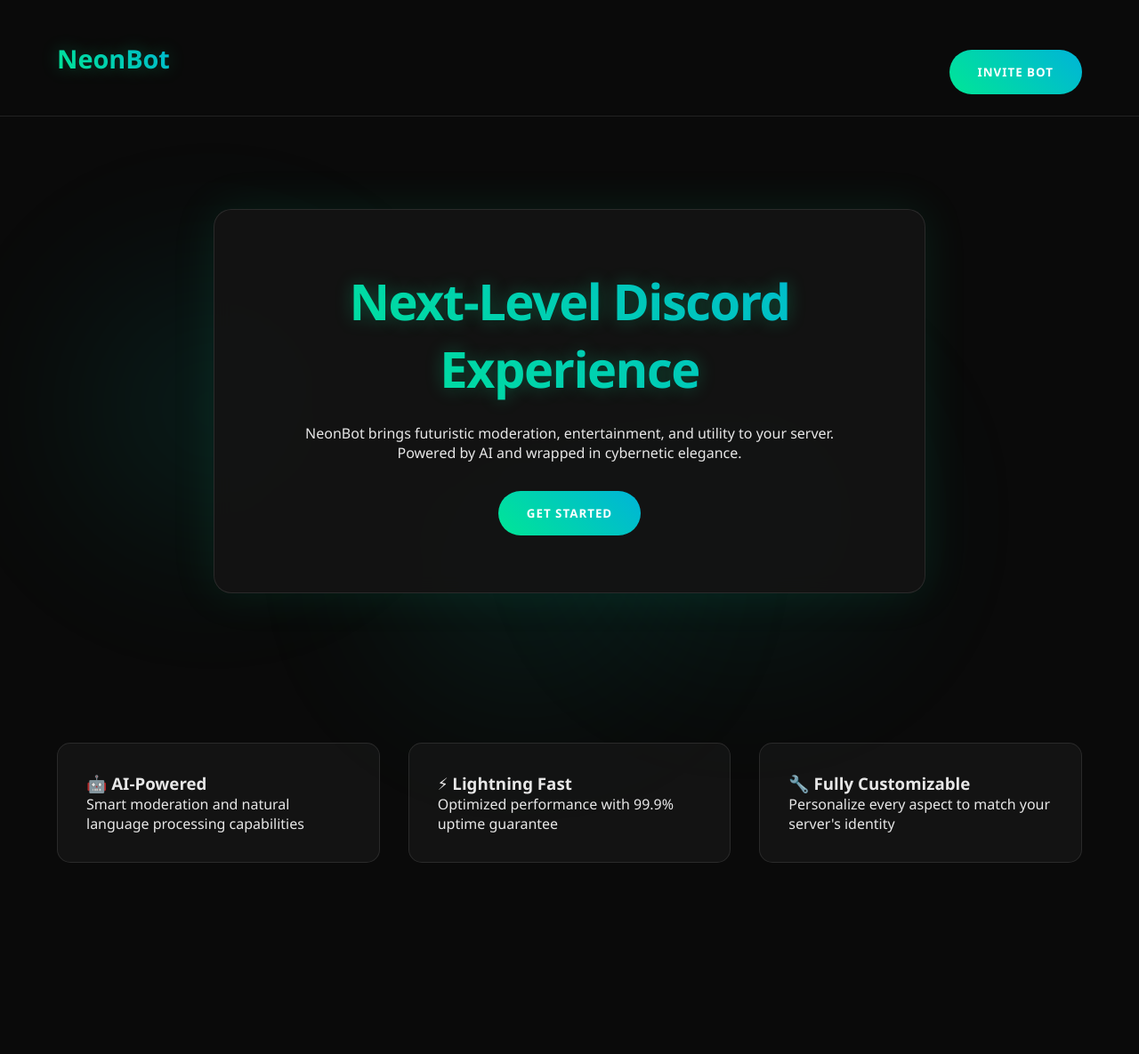
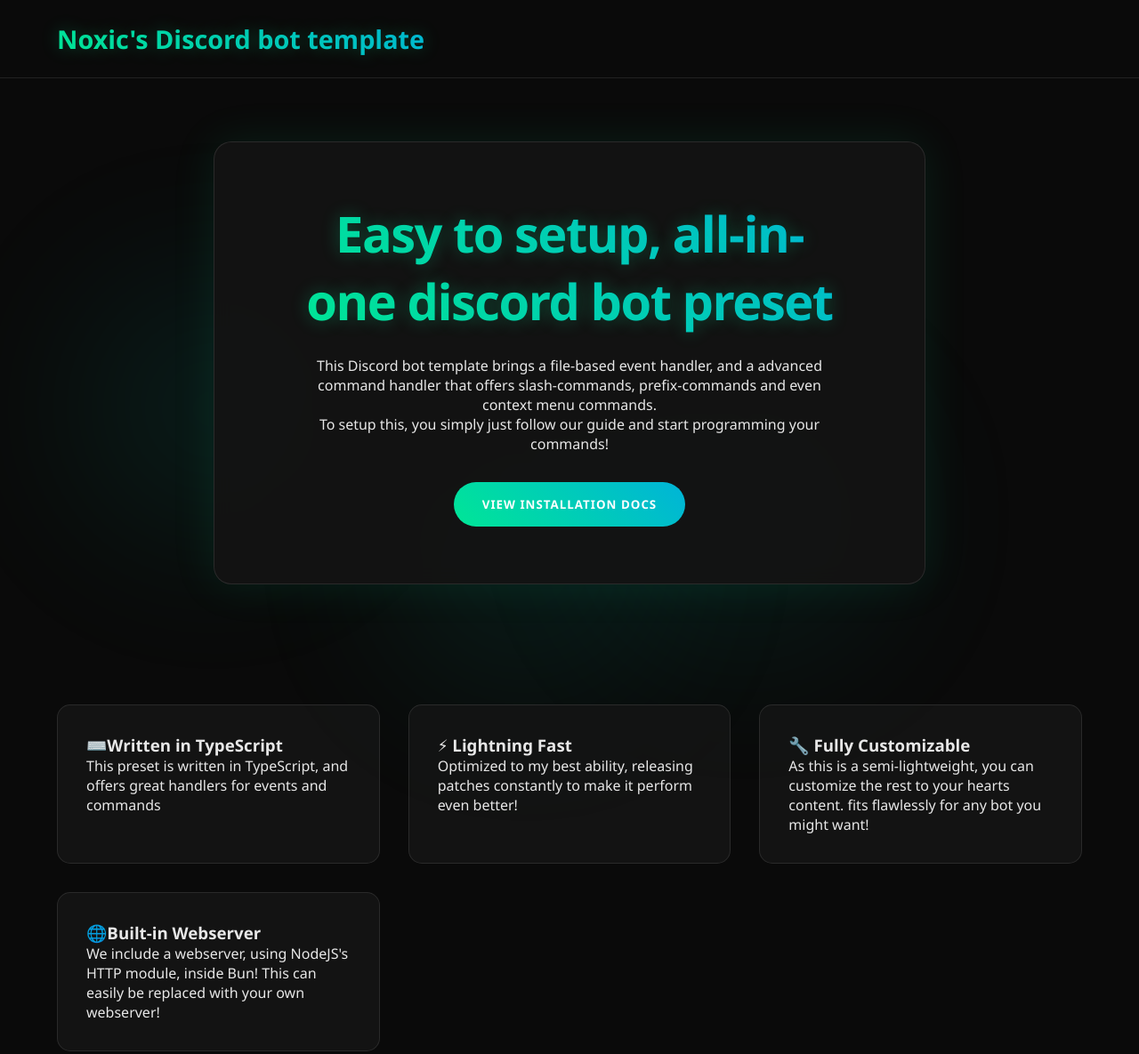
Before and after one commit to noxic-dev/EDB-GithubPages, a plain HTML site: page index.html in a window 1280 px wide. Shown: the whole page at 89% size. Before the commit the page ends 1034 px from the top, so only its background shows below. Drawn offline with Linux system fonts and the light colour scheme.

Commit message:
Update index.html

```diff
--- a/index.html
+++ b/index.html
@@ -164,35 +164,35 @@
     <div class="gradient-blob blob3"></div>
 
     <nav>
-        <div class="logo">NeonBot</div>
-        <div class="nav-links">
-            <button class="btn">Invite Bot</button>
-        </div>
+        <div class="logo">Noxic's Discord bot template</div>
     </nav>
 
     <section class="hero">
         <div class="hero-content">
-            <h1 class="headline">Next-Level Discord Experience</h1>
+            <h1 class="headline">Easy to setup, all-in-one discord bot preset</h1>
             <p class="content">
-                NeonBot brings futuristic moderation, entertainment, and utility to your server.
-                Powered by AI and wrapped in cybernetic elegance.
+This Discord bot template brings a file-based event handler, and a advanced command handler that offers slash-commands, prefix-commands and even context menu commands.<br>To setup this, you simply just follow our guide and start programming your commands!
             </p>
-            <button class="btn">Get Started</button>
+<button class="btn" onclick="window.location.href='/installation'">View installation docs</button>
         </div>
     </section>
 
     <section class="features">
         <div class="feature-card">
-            <h3>🤖 AI-Powered</h3>
-            <p>Smart moderation and natural language processing capabilities</p>
+            <h3>⌨️Written in TypeScript</h3>
+            <p>This preset is written in TypeScript, and offers great handlers for events and commands</p>
         </div>
         <div class="feature-card">
             <h3>⚡ Lightning Fast</h3>
-            <p>Optimized performance with 99.9% uptime guarantee</p>
+            <p>Optimized to my best ability, releasing patches constantly to make it perform even better!</p>
         </div>
         <div class="feature-card">
             <h3>🔧 Fully Customizable</h3>
-            <p>Personalize every aspect to match your server's identity</p>
+            <p>As this is a semi-lightweight, you can customize the rest to your hearts content. fits flawlessly for any bot you might want!</p>
+        </div>
+                <div class="feature-card">
+            <h3>🌐Built-in Webserver</h3>
+            <p>We include a webserver, using NodeJS's HTTP module, inside Bun! This can easily be replaced with your own webserver!</p>
         </div>
     </section>
 
```
